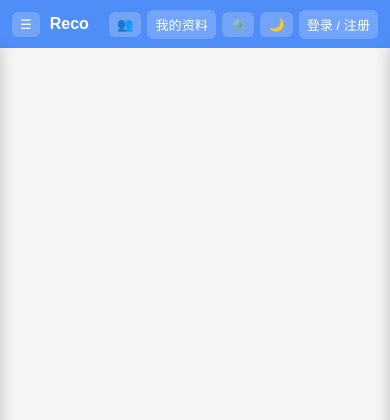
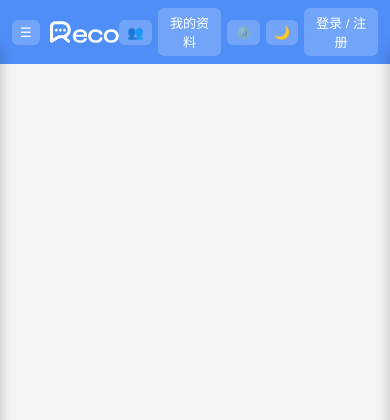
Before and after one commit to HFbise/Reco, a Flask app: page / in a window 390 px wide. Shown: the top 420 px of the page. Run offline with Flask 3, Linux system fonts and the light colour scheme; some libraries are stand-ins or nearby versions.

Commit message:
logo更新

```diff
--- a/templates/index.html
+++ b/templates/index.html
@@ -4,6 +4,8 @@
   <meta charset="UTF-8">
   <meta name="viewport" content="width=device-width, initial-scale=1.0">
   <title>Reco</title>
+  <link rel="icon" type="image/svg+xml" href="/static/icon.svg">
+  <link rel="apple-touch-icon" href="/static/icon.png">
   <style>
     * { box-sizing: border-box; margin: 0; padding: 0; }
     body { font-family: sans-serif; background: #f5f5f5; color: #222; transition: background 0.3s, color 0.3s; }
@@ -11,7 +13,7 @@
 
     /* ── 顶栏 ── */
     #topbar { display: flex; align-items: center; justify-content: space-between; padding: 12px 20px; background: #4f8ef7; color: white; }
-    #topbar h1 { font-size: 1.2rem; }
+    #topbar-logo { height: 26px; filter: brightness(0) invert(1); display: block; }
     #topbar-right { display: flex; gap: 10px; align-items: center; }
     #topbar button { background: rgba(255,255,255,0.2); border: none; color: white; padding: 6px 12px; border-radius: 6px; cursor: pointer; }
 
@@ -124,7 +126,7 @@
     @media (max-width: 768px) {
       #mobile-menu-btn, #mobile-members-btn { display: block; }
       #topbar { padding: 8px 12px; min-height: 48px; flex-wrap: nowrap; }
-      #topbar h1 { font-size: 1rem; }
+      #topbar-logo { height: 22px; }
       #topbar-right { gap: 6px; }
       #topbar button { padding: 5px 8px; font-size: 0.82rem; }
       #topbar-name { display: none; }
@@ -163,7 +165,7 @@
 <div id="topbar">
   <div style="display:flex; align-items:center; gap:10px;">
     <button id="mobile-menu-btn" onclick="toggleSidebar()">☰</button>
-    <h1>Reco</h1>
+    <img id="topbar-logo" src="/static/logo.svg" alt="Reco">
   </div>
   <div id="topbar-right">
     <button id="mobile-members-btn" onclick="toggleMembersBar()">👥</button>
```
Also changed, not shown: logo/Reco Icon.png (added), logo/Reco Icon.svg (added), logo/Reco Logo.png (added), logo/Reco Logo.svg (added), static/icon.png (added), static/icon.svg (added), static/logo.svg (added), 1 other file.
